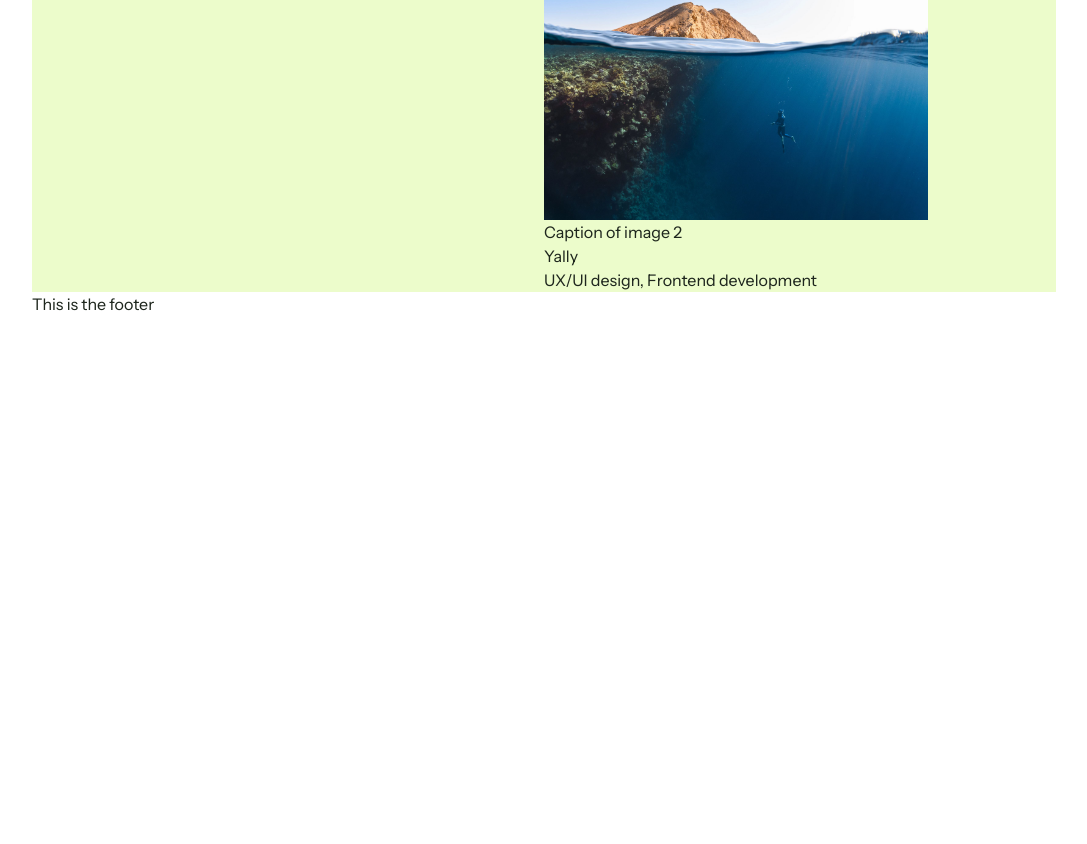
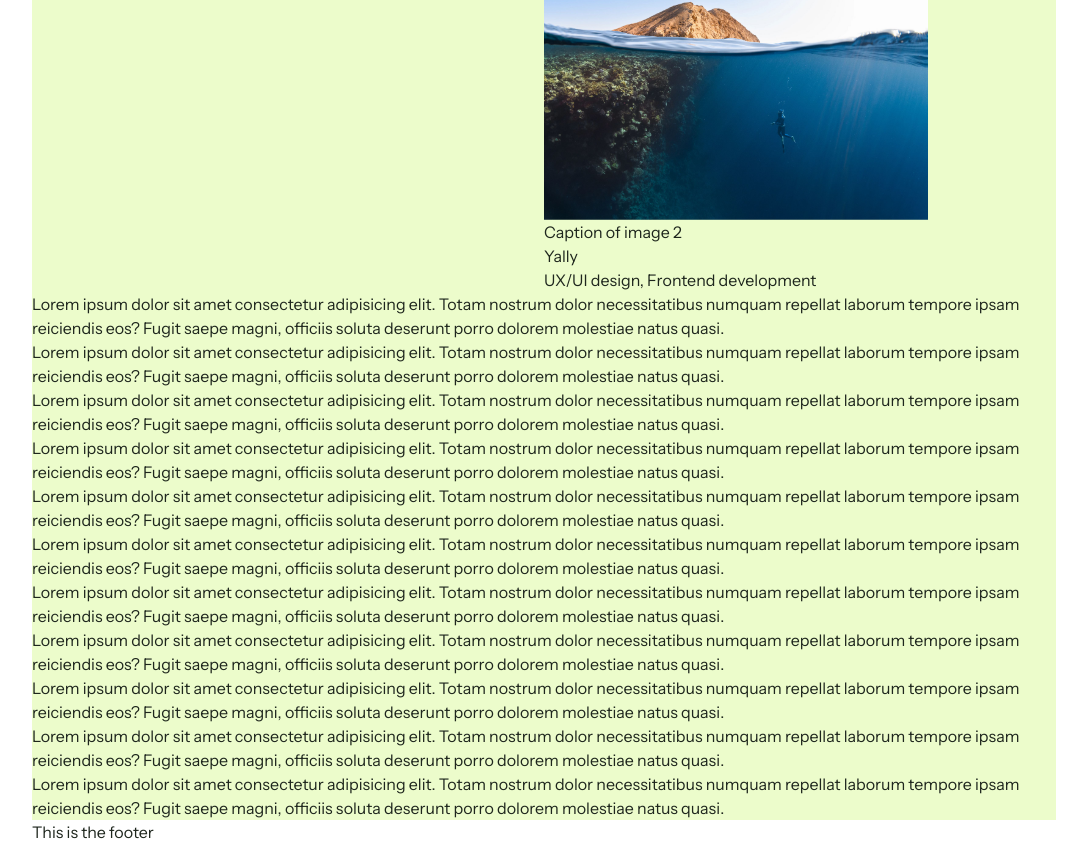
Before and after one commit to jereswinnen/jeremys, a Next.js app: page / in a window 1280 px wide. Shown: the part 836-1680 px from the top of the page, without its empty margins (96-1183 px from the left). Before the commit the page ends 1152 px from the top, so only its background shows below. Built offline with nearby package versions, Linux system fonts and the light colour scheme.

Commit message:
Setting up scrollTrigger and defining the animation on ProjectGridItem

```diff
--- a/package.json
+++ b/package.json
@@ -2,6 +2,7 @@
   "name": "jeremys",
   "version": "0.1.0",
   "private": true,
+  "type": "module",
   "scripts": {
     "dev": "next dev",
     "build": "next build",
--- a/src/components/Header.tsx
+++ b/src/components/Header.tsx
@@ -3,6 +3,7 @@ import { useRouter } from "next/router";
 import { gsap } from "gsap";
 import { DotsThreeCircle } from "@phosphor-icons/react";
 import MainNavigation from "./MainNavigation";
+import ProjectGridItem from "./ProjectGridItem";
 
 const Header = () => {
   const router = useRouter();
--- a/src/components/ProjectGridItem.tsx
+++ b/src/components/ProjectGridItem.tsx
@@ -1,5 +1,7 @@
-import React from "react";
+import React, { useRef, useEffect } from "react";
 import Image from "next/image";
+import gsap from "gsap";
+import ScrollTrigger from "gsap/dist/ScrollTrigger";
 import { projects } from "../lib/projects";
 
 type ProjectGridItemProps = {
@@ -13,21 +15,52 @@ const ProjectGridItem: React.FC<ProjectGridItemProps> = ({
   imageIndex,
   className,
 }) => {
-  // Find the project by name
   const project = projects.find((p) => p.name === projectName);
-  if (!project) {
-    return <div>Project not found</div>; // Project not found error state
-  }
-  // Get the specific image from the project
+  const imageRef = useRef(null);
+
+  useEffect(() => {
+    if (!gsap || !ScrollTrigger) {
+      console.error("GSAP or ScrollTrigger not found");
+      return;
+    }
+
+    gsap.registerPlugin(ScrollTrigger);
+
+    if (imageRef.current) {
+      gsap.fromTo(
+        imageRef.current,
+        {
+          clipPath: "inset(0% 0% 0% 100%)", // Start with the image fully hidden (clipped from the right)
+        },
+        {
+          clipPath: "inset(0% 0% 0% 0%)", // Animate to fully reveal the image (no clipping)
+          duration: 1, // Duration of the animation
+          scrollTrigger: {
+            trigger: imageRef.current,
+            start: "top 70%", // Trigger when the top of the image hits 80% from the top of the viewport
+            end: "bottom top", // End when the bottom of the image exits the top of viewport
+            toggleActions: "play none none none", // Play animation once when triggered
+          },
+        },
+      );
+    }
+  }, []);
+
+  if (!project) return <div>Project not found</div>;
   const image = project.images[imageIndex];
-  if (!image) {
-    return <div>Image not found</div>; // Project image not found error state
-  }
+  if (!image) return <div>Image not found</div>;
 
   return (
     <div className={`flex flex-col ${className}`.trim()}>
       <figure className="relative">
-        <Image src={image.src} alt={`Project image`} width={500} height={300} />
+        <div ref={imageRef} className="relative overflow-hidden">
+          <Image
+            src={image.src}
+            alt={`Project image`}
+            width={500}
+            height={300}
+          />
+        </div>
         <figcaption>
           <p>{image.caption}</p>
         </figcaption>
--- a/src/pages/index.tsx
+++ b/src/pages/index.tsx
@@ -35,6 +35,74 @@ const HomePage = () => {
             className="col-span-3 col-start-5"
           />
         </section>
+        <article className="col-span-full">
+          <p>
+            Lorem ipsum dolor sit amet consectetur adipisicing elit. Totam
+            nostrum dolor necessitatibus numquam repellat laborum tempore ipsam
+            reiciendis eos? Fugit saepe magni, officiis soluta deserunt porro
+            dolorem molestiae natus quasi.
+          </p>
+          <p>
+            Lorem ipsum dolor sit amet consectetur adipisicing elit. Totam
+            nostrum dolor necessitatibus numquam repellat laborum tempore ipsam
+            reiciendis eos? Fugit saepe magni, officiis soluta deserunt porro
+            dolorem molestiae natus quasi.
+          </p>
+          <p>
+            Lorem ipsum dolor sit amet consectetur adipisicing elit. Totam
+            nostrum dolor necessitatibus numquam repellat laborum tempore ipsam
+            reiciendis eos? Fugit saepe magni, officiis soluta deserunt porro
+            dolorem molestiae natus quasi.
+          </p>
+          <p>
+            Lorem ipsum dolor sit amet consectetur adipisicing elit. Totam
+            nostrum dolor necessitatibus numquam repellat laborum tempore ipsam
+            reiciendis eos? Fugit saepe magni, officiis soluta deserunt porro
+            dolorem molestiae natus quasi.
+          </p>
+          <p>
+            Lorem ipsum dolor sit amet consectetur adipisicing elit. Totam
+            nostrum dolor necessitatibus numquam repellat laborum tempore ipsam
+            reiciendis eos? Fugit saepe magni, officiis soluta deserunt porro
+            dolorem molestiae natus quasi.
+          </p>
+          <p>
+            Lorem ipsum dolor sit amet consectetur adipisicing elit. Totam
+            nostrum dolor necessitatibus numquam repellat laborum tempore ipsam
+            reiciendis eos? Fugit saepe magni, officiis soluta deserunt porro
+            dolorem molestiae natus quasi.
+          </p>
+          <p>
+            Lorem ipsum dolor sit amet consectetur adipisicing elit. Totam
+            nostrum dolor necessitatibus numquam repellat laborum tempore ipsam
+            reiciendis eos? Fugit saepe magni, officiis soluta deserunt porro
+            dolorem molestiae natus quasi.
+          </p>
+          <p>
+            Lorem ipsum dolor sit amet consectetur adipisicing elit. Totam
+            nostrum dolor necessitatibus numquam repellat laborum tempore ipsam
+            reiciendis eos? Fugit saepe magni, officiis soluta deserunt porro
+            dolorem molestiae natus quasi.
+          </p>
+          <p>
+            Lorem ipsum dolor sit amet consectetur adipisicing elit. Totam
+            nostrum dolor necessitatibus numquam repellat laborum tempore ipsam
+            reiciendis eos? Fugit saepe magni, officiis soluta deserunt porro
+            dolorem molestiae natus quasi.
+          </p>
+          <p>
+            Lorem ipsum dolor sit amet consectetur adipisicing elit. Totam
+            nostrum dolor necessitatibus numquam repellat laborum tempore ipsam
+            reiciendis eos? Fugit saepe magni, officiis soluta deserunt porro
+            dolorem molestiae natus quasi.
+          </p>
+          <p>
+            Lorem ipsum dolor sit amet consectetur adipisicing elit. Totam
+            nostrum dolor necessitatibus numquam repellat laborum tempore ipsam
+            reiciendis eos? Fugit saepe magni, officiis soluta deserunt porro
+            dolorem molestiae natus quasi.
+          </p>
+        </article>
       </section>
     </>
   );
```
Also changed, not shown: public/images/work/yally/photo-1702323531205-a654a03a21b7.jpg (renamed from public/images/work/yally/image4.jpg), src/styles/globals.css (line endings or trailing spaces).
